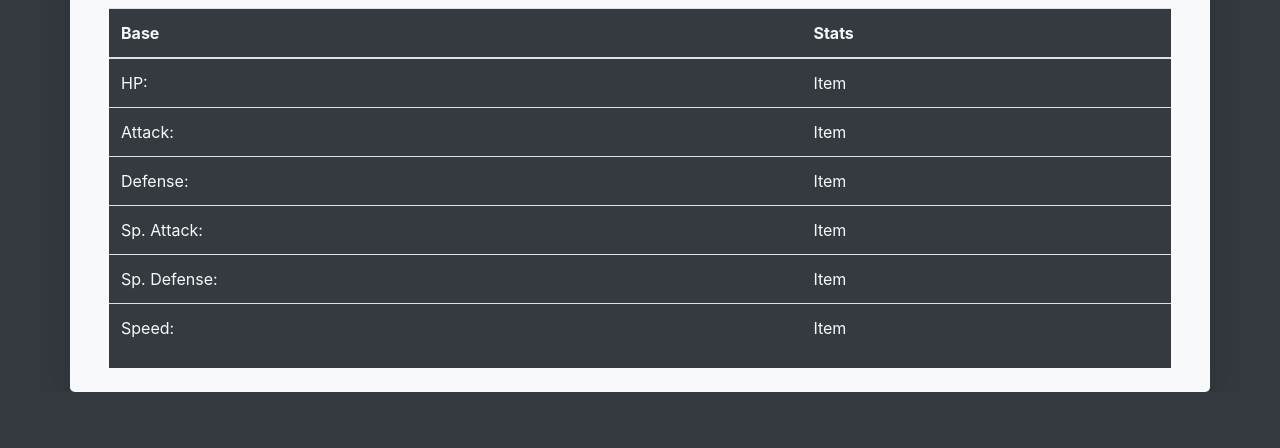
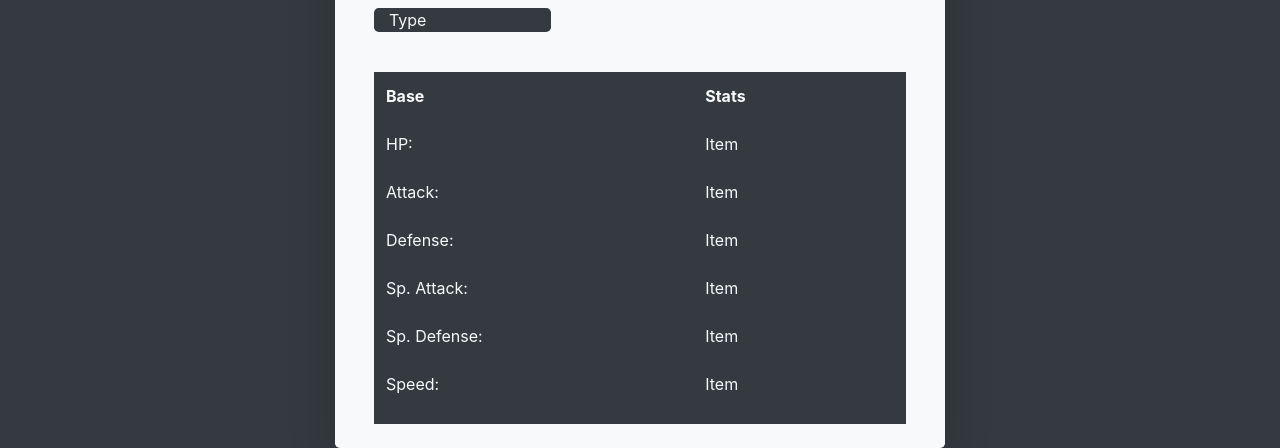
Before and after one commit to jones58/Pokemon-search-API, a plain HTML site: page index.html in a window 1280 px wide. Shown: the part 642-1090 px from the top of the page. Before the commit the page ends 1034 px from the top, so only its background shows below. Drawn offline with nearby package versions, Linux system fonts and the light colour scheme.

Commit message:
edit styling to make more like fcc example

```diff
--- a/index.html
+++ b/index.html
@@ -11,10 +11,9 @@
       href="https://stackpath.bootstrapcdn.com/bootstrap/4.5.2/css/bootstrap.min.css"
       rel="stylesheet"
     />
-    <link rel="stylesheet" href="styles.css" />
   </head>
-  <body class="bg-dark">
-    <header class="container p-md-5 p-1 text-center text-light">
+  <body class="bg-dark col-md-6 mx-md-auto">
+    <header class="container p-sm-3 p-md-5 text-center text-light">
       <h1>Pokémon Search App</h1>
     </header>
     <div class="container">
@@ -49,25 +48,25 @@
             <h4 id="height"></h4>
           </div>
           <div class="col-sm-12 col-md text-center">
-            <!-- Adjusted class -->
             <div class="justify-content-center">
-              <!-- Adjusted class -->
               <img
                 src="https://raw.githubusercontent.com/PokeAPI/sprites/master/sprites/pokemon/other/official-artwork/1.png"
                 alt="Pokemon"
                 class="img-thumbnail mx-auto"
               />
-              <!-- Adjusted class -->
             </div>
           </div>
+          <div class="bg-dark text-light col-4 rounded-lg mt-4">
+            <p id="types">Type</p>
+          </div>
         </section>
-        <div class="col-12 mt-4">
+        <div class="col-12 md:col-8 mt-4">
           <div class="table-responsive bg-dark">
-            <table class="table text-light bg-dark">
+            <table class="table table-borderless text-light bg-dark">
               <thead>
                 <tr>
-                  <th>Base</th>
-                  <th>Stats</th>
+                  <th class="col-6">Base</th>
+                  <th class="col-4">Stats</th>
                 </tr>
               </thead>
               <tbody>
```
